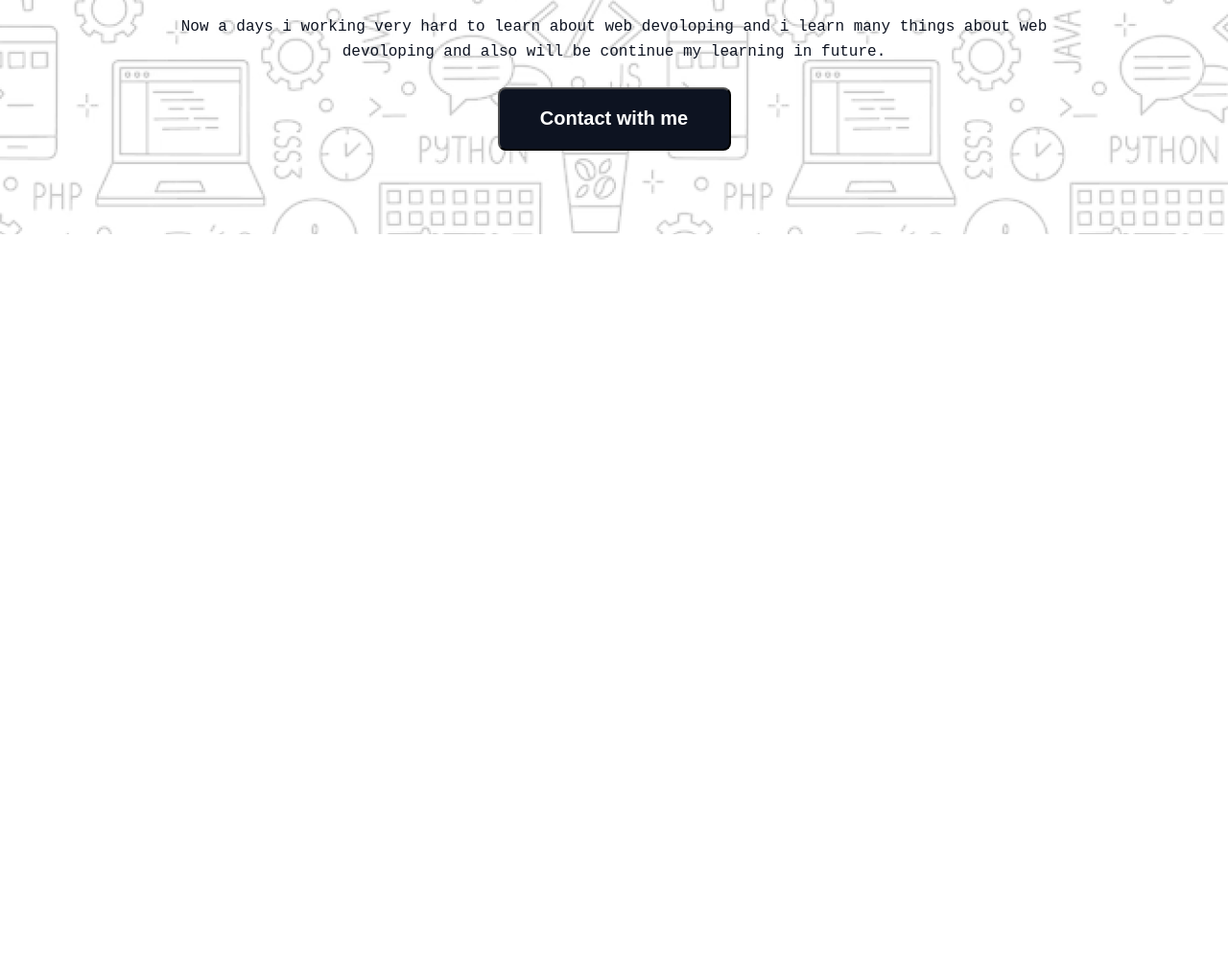
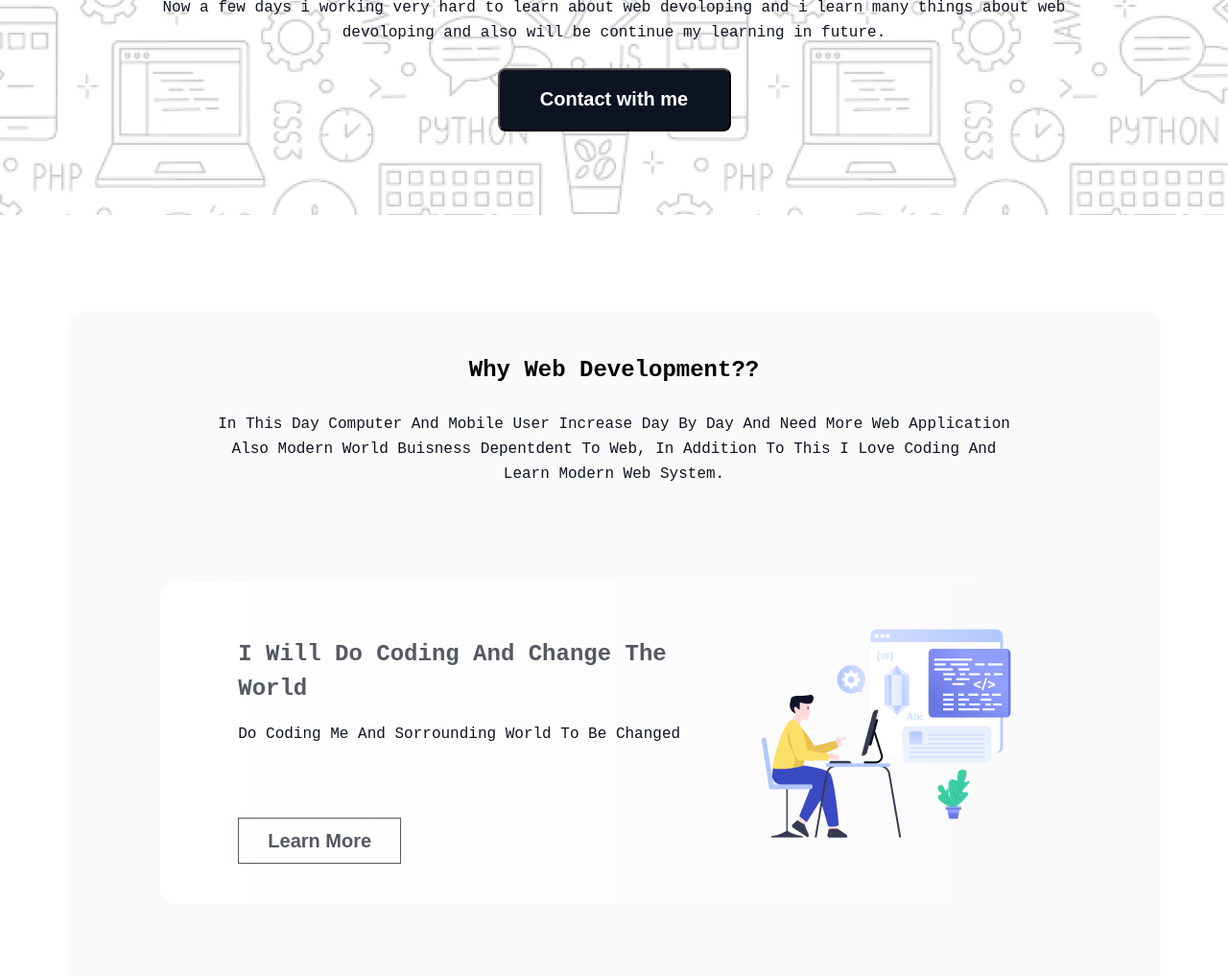
Before and after one commit to rabbi8535/Assignment-1, a plain HTML site: page index.html in a window 1280 px wide. Shown: the part 575-1592 px from the top of the page at 96% size. Before the commit the page ends 819 px from the top, so only its background shows below. Drawn offline with Linux system fonts and the light colour scheme; a web font is replaced by a local one.

Commit message:
under main added abou section

```diff
--- a/index.html
+++ b/index.html
@@ -25,14 +25,68 @@
                 </div>
                 <div class="hc-tittle">
                     <h1>"In the near future, I hope to become a Developer."</h1>
-                    <p>Now a days i working very hard to learn about web devoloping and i learn many things about web devoloping and  also will be continue my learning in future.</p>
-                        <button><a href="#footer" target="_blank">Contact with me</a></button>
+                    <p>Now a few days i working very hard to learn about web devoloping and i learn many things about
+                        web
+                        devoloping and also will be continue my learning in future.</p>
+                    <button><a href="#about">Contact with me</a></button>
 
                 </div>
             </div>
         </div>
     </header>
-    <main></main>
+    <main>
+        <section class="about" id="about">
+
+            <div class="about-container">
+
+                <div class="div-1">
+                    <h1>Why Web Development??</h1>
+                    <p>In this day computer and mobile user increase day by day and need more web application also
+                        modern world buisness depentdent to web, In addition to this i love coding and learn modern web
+                        system. </p>
+                </div>
+
+                <div class="div-2">
+                    <div class="title">
+                        <h3>I will Do Coding and Change The World</h3>
+                        <p>Do coding me and sorrounding world to be changed</p>
+                        <button><a href="https://www.rasmussen.edu/degrees/technology/blog/why-learn-to-code/"
+                                target="_blank">Learn More</a></button>
+                    </div>
+                    <div class="img">
+                        <img src="assets/Layer_1.png" alt="">
+                    </div>
+                </div>
+
+                <div class="div-3">
+                    <div class="img">
+                        <img src="assets/Group 3.png" alt="">
+                    </div>
+                    <div class="title">
+                        <h3>I will help People by creating Modern Web System</h3>
+                        <p>Creating modern web system a Men or People daily life and buisness to be easy</p>
+                        <button><a href="https://processwire.com/talk/topic/28647-the-business-of-web-development/"
+                                target="_blank">Learn More</a></button>
+                    </div>
+
+                </div>
+
+                <div class="div-4">
+                    <div class="title">
+                        <h3>I will Do Coding for do something</h3>
+                        <p>When i do coding can't here what's happening sorrounding me.</p>
+                        <button><a href="https://careerfoundry.com/en/blog/web-development/" target="_blank">Learn
+                                More</a></button>
+                    </div>
+                    <div class="img">
+                        <img src="assets/Group 4.png" alt="">
+                    </div>
+                </div>
+
+            </div>
+
+        </section>
+    </main>
     <footer></footer>
 </body>
 
--- a/style.css
+++ b/style.css
@@ -1,38 +1,40 @@
-*{
+* {
     margin: 0;
     padding: 0;
     box-sizing: border-box;
 }
 
-body{
+body {
     font-family: "Azeret Mono", monospace;
     overflow-x: hidden;
 }
 
 /* header section */
 
-header{
-    width: 100%;;
+header {
+    width: 100%;
+    ;
 }
 
 /* nav section */
 
-nav{
-    width: 100%;
+nav {
+    max-width: 1140px;
+    margin: 40px auto;
     display: flex;
     justify-content: space-between;
-    padding: 50px;
+
 
 }
 
-nav h3{
+nav h3 {
     font-size: 28px;
     font-weight: 800;
     line-height: 33px;
     padding: 17px 24px 17px 24px;
 }
 
-nav button{
+nav button {
     width: 220px;
     height: 58px;
     padding: 17px 24px 17px 24px;
@@ -51,15 +53,16 @@ nav button{
 
 /* hero section */
 
-.hero{
+.hero {
     max-width: 100%;
     height: 652px;
     background: url(assets/Hero-bg.png) no-repeat center;
     background-size: cover;
     background-attachment: scroll;
+
 }
 
-.hero-container{
+.hero-container {
     width: 998px;
     height: 582px;
     margin: auto;
@@ -70,14 +73,14 @@ nav button{
     text-align: center;
 }
 
-.hero-container h1{
+.hero-container h1 {
     color: rgb(13, 19, 33);
     font-size: 48px;
     font-weight: 900;
     line-height: 68px;
 }
 
-.hero-container p{
+.hero-container p {
     color: rgb(13, 19, 33);
     font-size: 16px;
     font-weight: 400;
@@ -86,7 +89,7 @@ nav button{
 
 }
 
-.hero-container button{
+.hero-container button {
     width: 243px;
     height: 66px;
 
@@ -95,7 +98,8 @@ nav button{
 
 
 }
-.hero-container button a{
+
+.hero-container button a {
     color: white;
     font-size: 20px;
     font-weight: 800;
@@ -105,3 +109,112 @@ nav button{
     text-decoration: none;
 
 }
+
+
+/* main */
+
+main {
+
+    max-width: 1140px;
+    background: rgba(13, 19, 33, 0.02);
+    border-radius: 16px;
+    margin: 100px auto;
+    text-transform: capitalize;
+}
+
+/* about section */
+
+.about {
+    width: 100%;
+}
+
+.about-container>div {
+
+    max-width: 946px;
+    max-height: 336px;
+    margin: 32px auto;
+    padding: 48px;
+    display: flex;
+    justify-content: space-around;
+    align-items: center;
+    border-radius: 16px;
+
+
+
+}
+
+.about-container>div:nth-child(even) {
+
+    background: linear-gradient(90.00deg, rgb(255, 255, 255), rgba(255, 255, 255, 0) 100%);
+}
+
+.about-container>div:nth-child(1) {
+    max-height: 250px;
+    flex-direction: column;
+    text-align: center;
+
+
+}
+
+.about-container .div-1 h3 {}
+
+.about-container .div-1 p {
+    margin: 30px 0px;
+    color: rgb(13, 19, 33);
+    font-size: 16px;
+    font-weight: 300;
+    line-height: 26px;
+
+
+}
+
+.about-container>div .title {
+    max-width: 477px;
+    max-height: 220px;
+    text-align: left;
+}
+
+.about-container>div .title h3 {
+    height: 72px;
+    color: rgba(13, 19, 33, 0.7);
+    font-size: 24px;
+    font-weight: 700;
+    line-height: 36px;
+
+
+}
+
+.about-container>div .title p {
+    height: 52px;
+    color: rgb(13, 19, 33);
+    font-size: 16px;
+    line-height: 26px;
+    font-weight: 500;
+    margin: 16px 0px;
+}
+
+.about-container>div .title button {
+    width: 170px;
+    height: 48px;
+    padding: 12px 20px;
+    margin: 32px 0px;
+    box-sizing: border-box;
+    border: 1px solid rgb(13, 19, 33);
+    background-color: white;
+    opacity: 0.7;
+
+}
+
+.about-container>div .title button a {
+    text-decoration: none;
+    color: rgb(13, 19, 33);
+    font-size: 20px;
+    line-height: 23px;
+    font-weight: 700;
+    text-align: center;
+}
+
+.about-container>div .img {
+    max-width: 240px;
+    max-width: 240px;
+}
```
